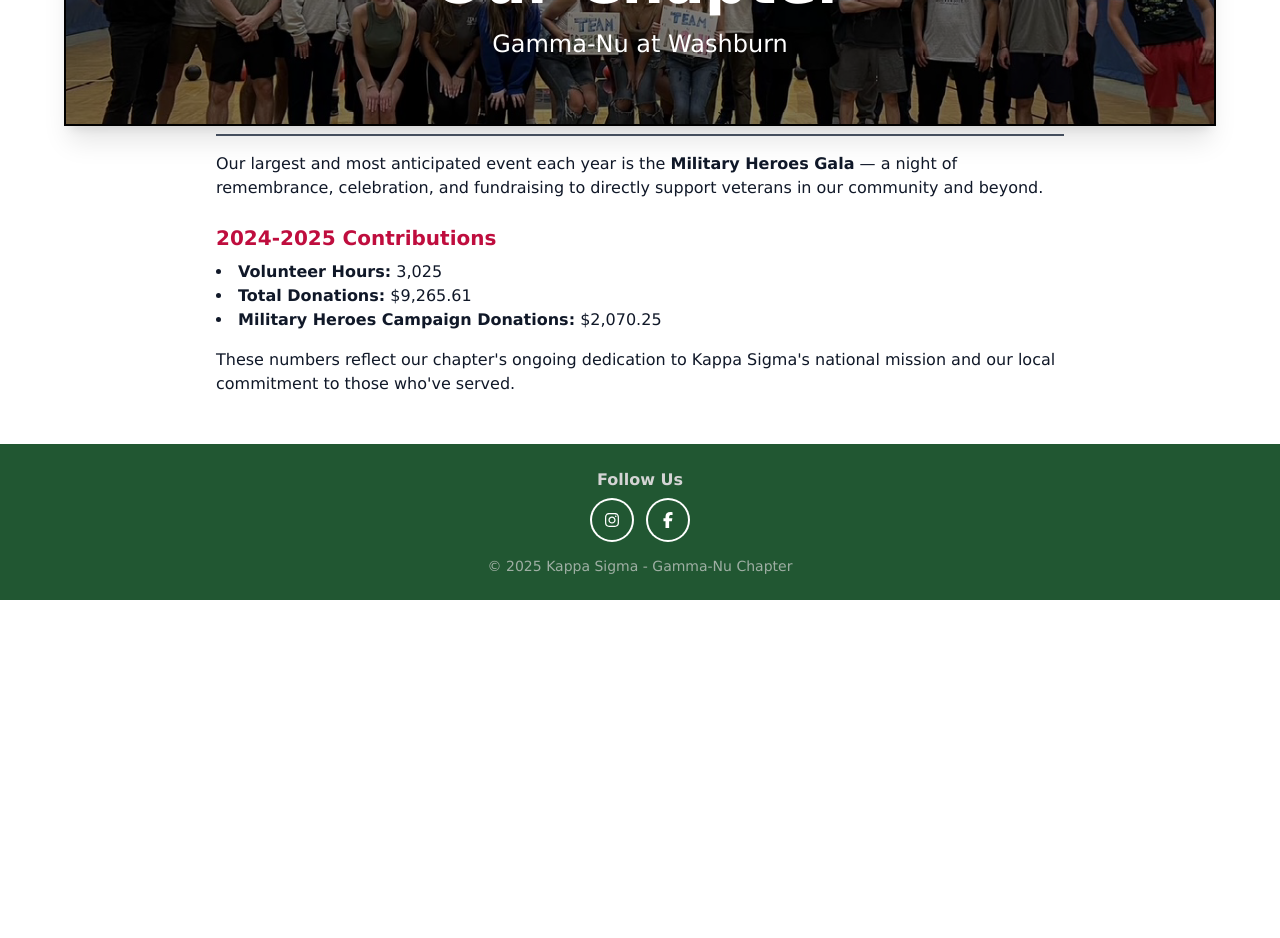
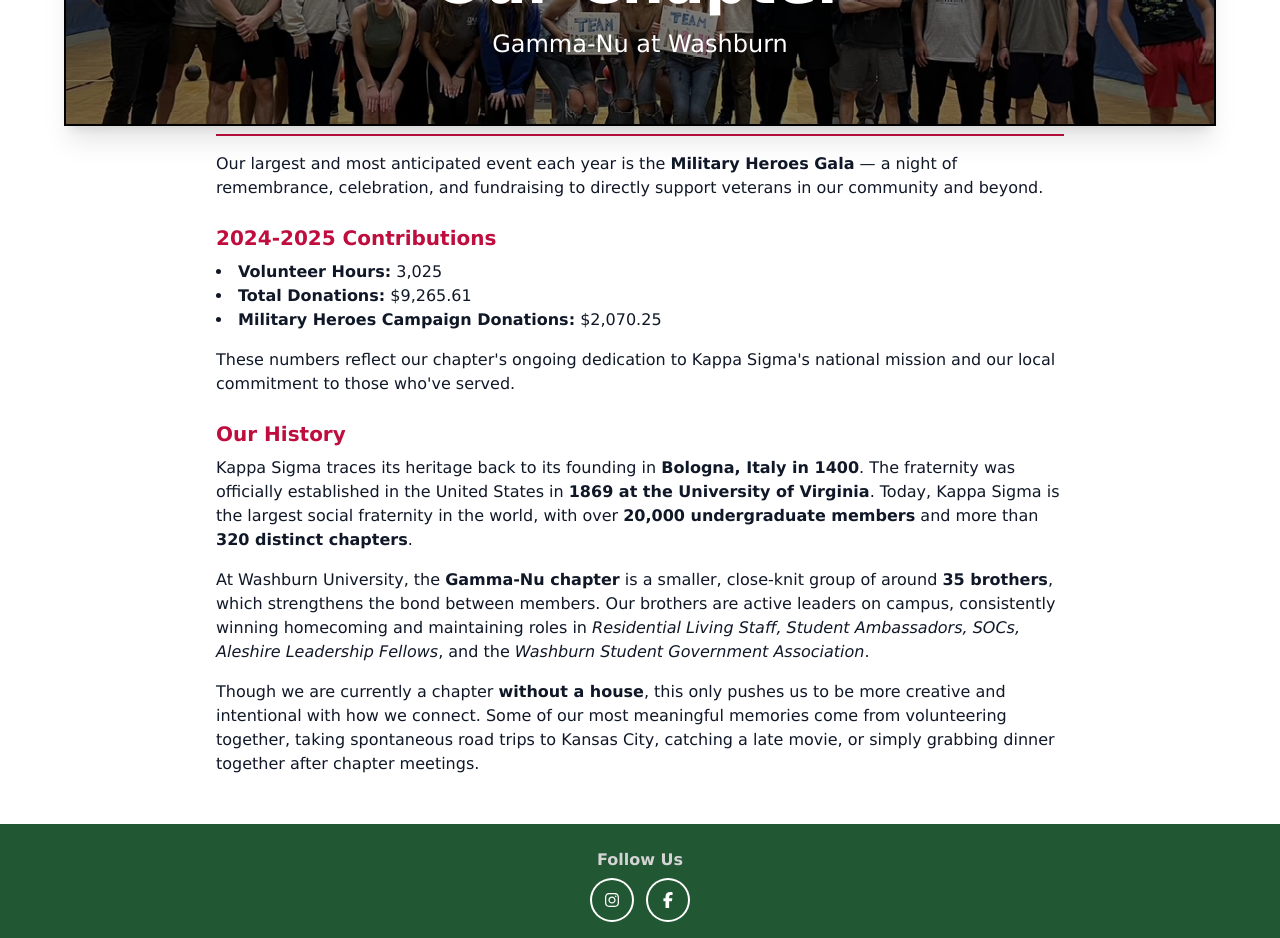
Before and after one commit to EliChapman/WU-Kappa-Sigma-Website, a React (Vite) app: page /about in a window 1280 px wide. Shown: the part 1200-2138 px from the top of the page. Before the commit the page ends 1800 px from the top, so only its background shows below. Built offline with nearby package versions, Linux system fonts and the light colour scheme.

Commit message:
final touches to about

```diff
--- a/src/pages/About.jsx
+++ b/src/pages/About.jsx
@@ -13,7 +13,7 @@
         </FullBanner>
 
         <section className="pb-10 pt-6 px-6 max-w-4xl mx-auto">
-            <h2 className="text-KS_scarlet text-2xl font-bold mb-4 border-b-2 border-gray-300 pb-2">Campaign Overview</h2>
+            <h2 className="text-KS_scarlet text-2xl font-bold mb-4 border-b-2 border-KS_scarlet pb-2">Campaign Overview</h2>
             <p className="mb-4">
                 Launched in 2007, the Military Heroes Campaign is Kappa Sigma's national philanthropic initiative, solely run by undergraduate and alumni members. Its mission is clear:
                 <em>“Every veteran deserves a stable life and a community full of supporters.”</em>
@@ -49,8 +49,8 @@
             </p>
         </PartialBanner>
 
-        <section className="pb-12 px-6 max-w-4xl mx-auto rounded-md">
-            <h2 className="text-2xl font-bold mb-4 border-b-2 border-gray-600 pb-2"></h2>
+        <section className="px-6 max-w-4xl mx-auto rounded-md">
+            <h2 className="text-2xl font-bold mb-4 border-b-2 border-KS_scarlet pb-2"></h2>
 
             <p className="mb-4">
                 Our largest and most anticipated event each year is the <strong>Military Heroes Gala</strong> — a night of remembrance, celebration, and fundraising to directly support veterans in our community and beyond.
@@ -68,6 +68,20 @@
             </p>
         </section>
 
+        <section className="pb-12 px-6 max-w-4xl mx-auto space-y-4">
+            <h3 className="text-KS_scarlet text-xl font-semibold mt-6 mb-2">Our History</h3>
+            <p>
+                Kappa Sigma traces its heritage back to its founding in <strong>Bologna, Italy in 1400</strong>. The fraternity was officially established in the United States in <strong>1869 at the University of Virginia</strong>. Today, Kappa Sigma is the largest social fraternity in the world, with over <strong>20,000 undergraduate members</strong> and more than <strong>320 distinct chapters</strong>.
+            </p>
+
+            <p>
+                At Washburn University, the <strong>Gamma-Nu chapter</strong> is a smaller, close-knit group of around <strong>35 brothers</strong>, which strengthens the bond between members. Our brothers are active leaders on campus, consistently winning homecoming and maintaining roles in <em>Residential Living Staff, Student Ambassadors, SOCs, Aleshire Leadership Fellows</em>, and the <em>Washburn Student Government Association</em>.
+            </p>
+
+            <p>
+                Though we are currently a chapter <strong>without a house</strong>, this only pushes us to be more creative and intentional with how we connect. Some of our most meaningful memories come from volunteering together, taking spontaneous road trips to Kansas City, catching a late movie, or simply grabbing dinner together after chapter meetings.
+            </p>
+        </section>
 
     </div>
   );
```
